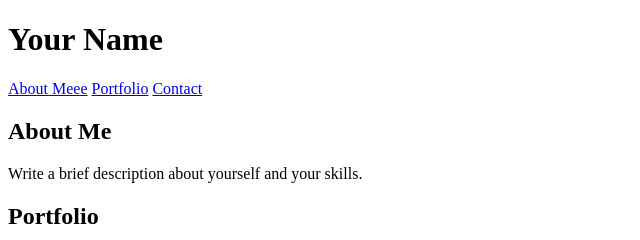
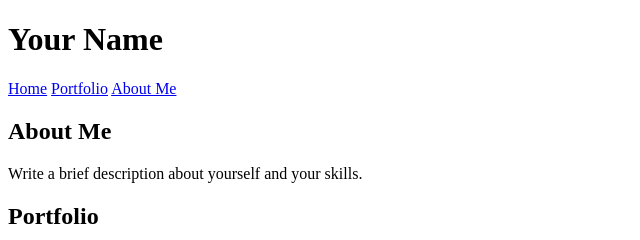
Before and after one commit to Suthera213/Suthera213.github.io, a plain HTML site: page index.html in a window 1280 px wide. Shown: the top 240 px of the page, 0-640 px from the left. Drawn offline with Linux system fonts and the light colour scheme.

Commit message:
Update index.html

```diff
--- a/index.html
+++ b/index.html
@@ -10,9 +10,9 @@
     <header>
       <h1>Your Name</h1>
       <nav>
-        <a href="#about">About Meee</a>
-        <a href="#portfolio">Portfolio</a>
-        <a href="#contact">Contact</a>
+        <a href="index.html"class="menu">Home</a> </li>
+        <a href="#portfolio"class="menu">Portfolio</a> </li>
+        <a href="#about"class="menu">About Me</a> </li>
       </nav>
     </header>
 
```
